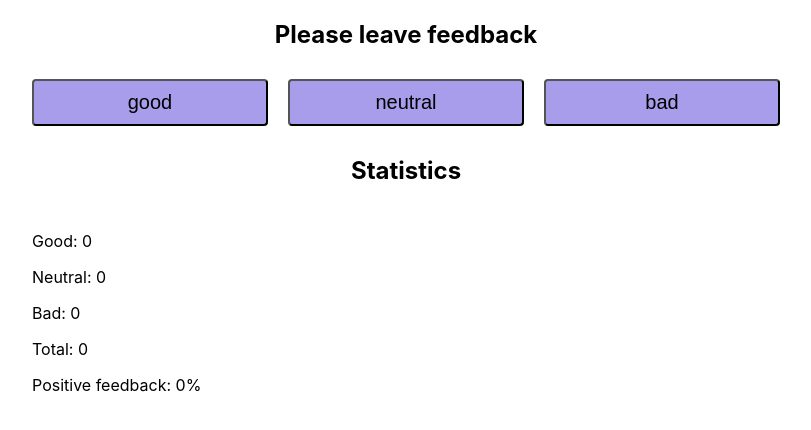
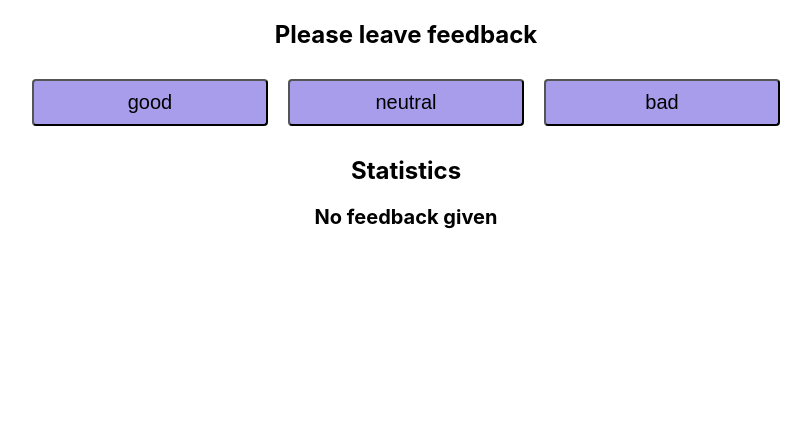
Before and after one commit to YekaterinaPavlenko/goit-react-hw-02-feedback, a React (Create React App) app: page / in a window 1280 px wide. Shown: the top 430 px of the page, without its empty margins (234-1045 px from the left). Built offline with nearby package versions, Linux system fonts and the light colour scheme.

Commit message:
добавляет нотификацию со стилями

```diff
--- a/src/App.css
+++ b/src/App.css
@@ -8,6 +8,7 @@ h1,
 h2 {
   text-align: center;
 }
+
 /* .App {
   background-color: yellowgreen;
 } */
--- a/src/App.js
+++ b/src/App.js
@@ -4,6 +4,7 @@ import Section from "./components/Section/Section";
 
 import FeedbackOptions from "./components/FeedbackOptions/FeedbackOptions";
 import Statistics from "./components/Statistics/Statistics";
+import Notification from "./components/Notification/Notification";
 
 class App extends Component {
   state = {
@@ -22,9 +23,9 @@ class App extends Component {
 
   countTotalFeedback = () => {
     const values = Object.values(this.state);
-    const totalF = values.reduce((acc, value) => acc + value, 0);
+    const total = values.reduce((acc, value) => acc + value, 0);
 
-    return totalF;
+    return total;
   };
 
   countPositiveFeedbackPercentage = () => {
@@ -36,7 +37,8 @@ class App extends Component {
   };
   render() {
     const { good, neutral, bad } = this.state;
-
+    let totalFeedback = this.countTotalFeedback();
+    console.log(totalFeedback);
     return (
       <div className="App">
         <Section title="Please leave feedback">
@@ -46,6 +48,7 @@ class App extends Component {
           />
         </Section>
         <Section title="Statistics">
+          {totalFeedback !== 0 ? (
             <Statistics
               good={good}
               neutral={neutral}
@@ -53,6 +56,9 @@ class App extends Component {
               total={this.countTotalFeedback()}
               positivePercentage={this.countPositiveFeedbackPercentage()}
             />
+          ) : (
+            <Notification />
+          )}
         </Section>
       </div>
     );
--- /dev/null
+++ b/src/components/Notification/Notification.js
@@ -0,0 +1,5 @@
+import React from "react";
+import sn from "./Notification.module.css";
+
+const Notification = () => <p className={sn.notify}>No feedback given</p>;
+export default Notification;
--- /dev/null
+++ b/src/components/Notification/Notification.module.css
@@ -0,0 +1,5 @@
+.notify {
+  font-size: 20px;
+  font-weight: bold;
+  text-align: center;
+}
```
Lines whose indentation alone changed are shown as unchanged.
